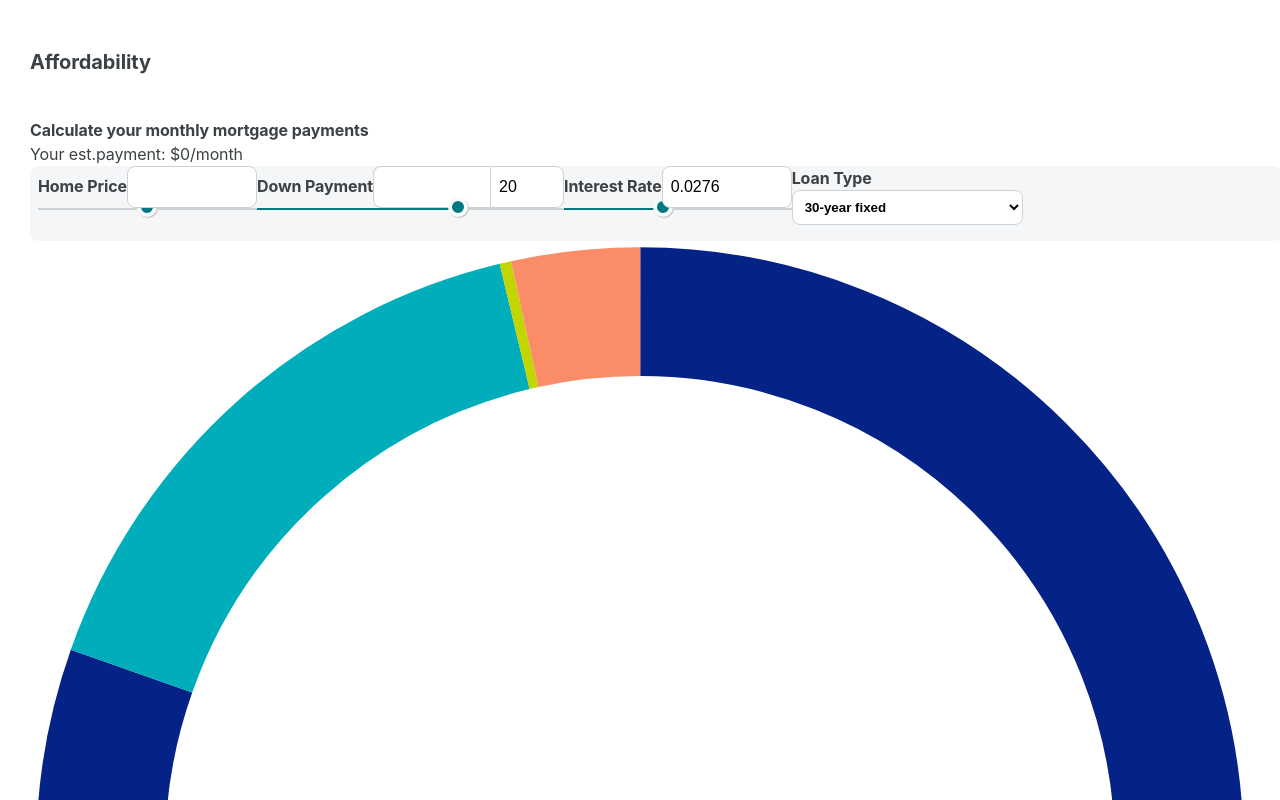
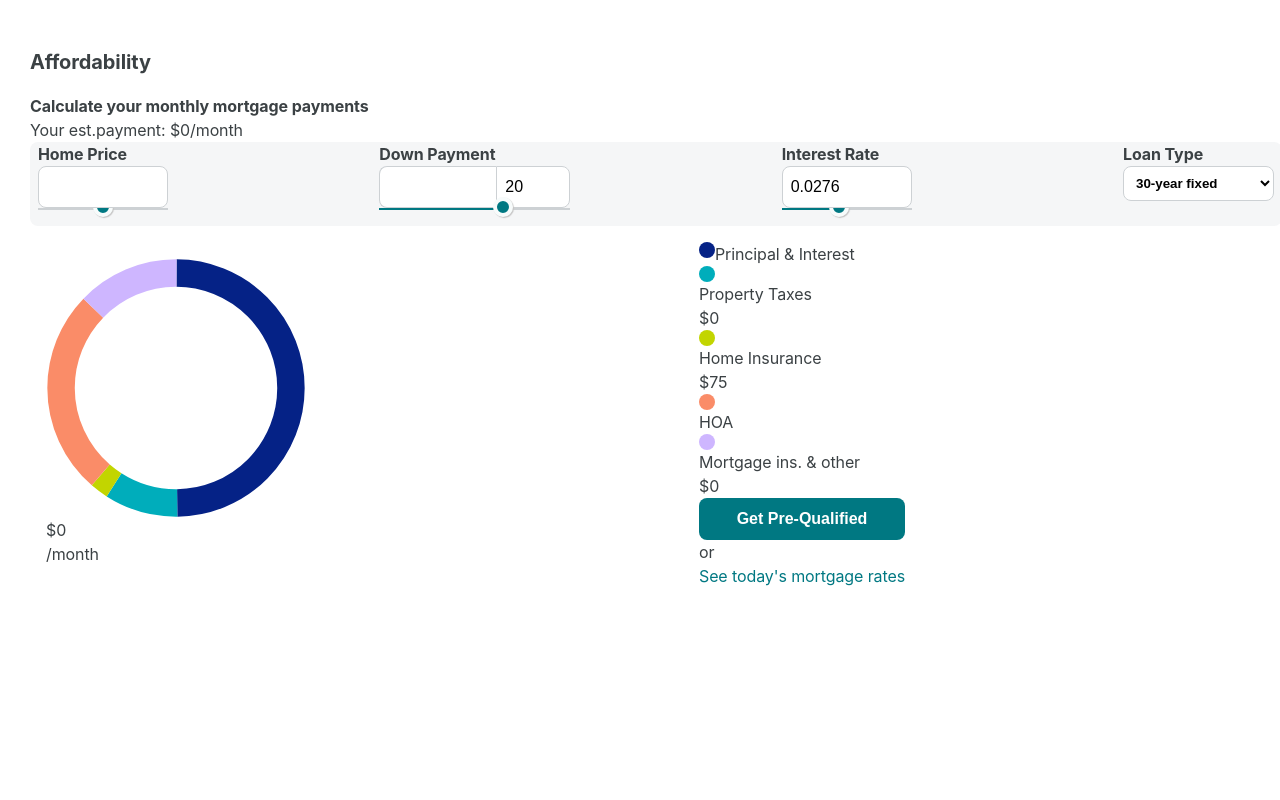
Before and after one commit to JLLS-Group9/MortgageCalc-Service, a React app: page / in a window 1280 px wide. Shown: the top 800 px of the page. Built offline with nearby package versions, Linux system fonts and the light colour scheme; no server answers; the HTML template or start-up script is replaced by a standard one.

Commit message:
styling table

```diff
--- a/babel.config.js
+++ b/babel.config.js
@@ -10,7 +10,7 @@ module.exports = {
     ],
     '@babel/preset-react'
   ],
-  plugins: [
-    'css-modules-transform'
-  ]
+  // plugins: [
+  //   'css-modules-transform'
+  // ]
 };
--- a/client/src/components/App.jsx
+++ b/client/src/components/App.jsx
@@ -113,12 +113,12 @@ class App extends React.Component {
     return (
       <div>
         <div className={styles.title}>Affordability</div>
-        <br></br>
         <div className={styles.textOne}>Calculate your monthly mortgage payments</div>
         <div>Your est.payment: {Number(this.state.monthly).toLocaleString('en-US', {style: "currency",
              currency: "USD",
              minimumFractionDigits: 0,
              maximumFractionDigits: 0,})}/month</div>
+        <div className={styles.formContainer}>
         <Form
           data={this.state}
           setDownPayment={this.setDownPayment}
@@ -129,8 +129,18 @@ class App extends React.Component {
           onDownPayment={this.onDownPayment}
           calcMonthly={this.calcMonthly}
            />
-        <Graph data={this.state}/>
-        {/* <Table data={this.state}/> */}
+        </div>
+        <div>
+
+        <div className={styles.graphTable}>
+          <div>
+          <Graph data={this.state}/>
+          </div>
+          <div className={styles.tableBox}>
+          <Table data={this.state}/>
+          </div>
+        </div>
+        </div>
       </div>
     );
   }
--- a/client/src/components/Form.jsx
+++ b/client/src/components/Form.jsx
@@ -27,11 +27,16 @@ class Form extends React.Component {
       <div className={styles.formTable}>
         <div className={styles.formBox}>
         <form onChange={this.handleInput}>
+          <div>
           <label className={styles.formHeader}>Home Price</label>
+          </div>
+          <div>
           <input className={styles.formPrice}
             type="text"
             name="home_price"
             value={this.props.data.home_price}/>
+          </div>
+          <div>
           <input className={styles.slider}
             type="range"
             name="home_price"
@@ -40,10 +45,14 @@ class Form extends React.Component {
             value={this.props.data.home_price}
             style={{background: `linear-gradient(to right, rgb(0, 120, 130) 0%, rgb(0, 120, 130) ${this.props.data.home_price/16000}%, rgb(205, 209, 212) ${this.props.data.home_price/16000}%, rgb(205, 209, 212) 100%)`}}
           />
+          </div>
         </form>
 
         <form onChange={this.handleInput}>
+          <div>
           <label className={styles.formHeader}>Down Payment</label>
+          </div>
+          <div>
           <input
             className={styles.formLeft }
             type="text"
@@ -56,6 +65,8 @@ class Form extends React.Component {
             name="down_payment_percent"
             value={this.props.data.down_payment_percent}
           />
+          </div>
+          <div>
           <input className={styles.slider}
             type="range"
             name="down_payment_percent"
@@ -64,15 +75,21 @@ class Form extends React.Component {
             value={this.props.data.down_payment_percent}
             style={{background: `linear-gradient(to right, rgb(0, 120, 130) 0%, rgb(0, 120, 130) ${this.props.data.down_payment_percent/.3}%, rgb(205, 209, 212) ${this.props.data.down_payment_percent/.3}%, rgb(205, 209, 212) 100%)`}}
           />
+          </div>
         </form>
 
         <form className={styles.formHeader} onChange={this.handleInput}>
+          <div>
           <label>Interest Rate</label>
+          </div>
+          <div>
           <input className={styles.formPrice}
             type="text"
             name="interest"
             value = {this.props.data.interest}
           />
+          </div>
+          <div>
           <input className={styles.slider}
             type="range"
             name="interest"
@@ -82,10 +99,14 @@ class Form extends React.Component {
             value={this.props.data.interest}
             style={{background: `linear-gradient(to right, rgb(0, 120, 130) 0%, rgb(0, 120, 130) ${this.props.data.interest/.00065}%, rgb(205, 209, 212) ${this.props.data.interest/.00065}%, rgb(205, 209, 212) 100%)`}}
           />
+          </div>
         </form>
 
         <form>
+          <div>
           <label className={styles.formHeader} for="loan type">Loan Type</label>
+          </div>
+          <div>
           <select className={styles.loan}
             onChange={this.handleInput}
             name="loan_type">
@@ -98,6 +119,7 @@ class Form extends React.Component {
             <option value="VA 30-year fixed">VA 30-year fixed</option>
             <option value="VA 15-year fixed">VA 15-year fixed</option>
           </select>
+          </div>
         </form>
         </div>
       </div>
--- a/client/src/components/Graph.jsx
+++ b/client/src/components/Graph.jsx
@@ -2,17 +2,12 @@ import React from 'react';
 import styles from '../style.css';
 
 const Graph = (props) => (
-  <div>
-    <div>
-      <svg viewBox="0 0 36 36">
-        <circle cx="18" cy="18" r="12" fill="#fff" role="presentation"></circle>
-        <circle cx="18" cy="18" r="15.915494309189533" fill="transparent" stroke="rgb(5, 34, 134)" stroke-width="3.8" stroke-dasharray="80.40661668839635 19.593383311603645" stroke-dashoffset="25"></circle>
-        <circle cx="18" cy="18" r="15.915494309189533" fill="transparent" stroke="rgb(0, 173, 187)" stroke-width="3.8" stroke-dasharray="15.853161668839636 84.14683833116037" stroke-dashoffset="44.593383311603645"></circle>
-        <circle cx="18" cy="18" r="15.915494309189533" fill="transparent" stroke="rgb(194, 213, 0)" stroke-width="3.8" stroke-dasharray="0.30557366362451105 99.69442633637549" stroke-dashoffset="28.740221642764013"></circle>
-        <circle cx="18" cy="18" r="15.915494309189533" fill="transparent" stroke="rgb(250, 140, 104)" stroke-width="3.8" stroke-dasharray="3.4346479791395046 96.5653520208605" stroke-dashoffset="28.4346479791395"></circle>
+  <div className={styles.graphBox}>
+    <div className={styles.graph}>
+      <svg viewBox="0 0 36 36"><circle cx="18" cy="18" r="12" fill="#fff" role="presentation"></circle><circle cx="18" cy="18" r="15.915494309189533" fill="transparent" stroke="rgb(5, 34, 134)" stroke-width="3.8" stroke-dasharray="49.800796812749006 50.199203187250994" stroke-dashoffset="25"></circle><circle cx="18" cy="18" r="15.915494309189533" fill="transparent" stroke="rgb(0, 173, 187)" stroke-width="3.8" stroke-dasharray="9.224639901930738 90.77536009806926" stroke-dashoffset="75.19920318725099"></circle><circle cx="18" cy="18" r="15.915494309189533" fill="transparent" stroke="rgb(194, 213, 0)" stroke-width="3.8" stroke-dasharray="2.2984983144345694 97.70150168556543" stroke-dashoffset="65.97456328532026"></circle><circle cx="18" cy="18" r="15.915494309189533" fill="transparent" stroke="rgb(250, 140, 104)" stroke-width="3.8" stroke-dasharray="25.83512105424456 74.16487894575545" stroke-dashoffset="63.67606497088569"></circle><circle cx="18" cy="18" r="15.915494309189533" fill="transparent" stroke="rgb(206, 182, 255)" stroke-width="3.8" stroke-dasharray="12.840943916641129 87.15905608335888" stroke-dashoffset="37.84094391664112"></circle>
       </svg>
     </div>
-    <div>
+    <div className={styles.graphCenter}>
       <div>
         {Number(props.data.monthly).toLocaleString('en-US', {style: "currency",
              currency: "USD",
--- a/client/src/components/Table.jsx
+++ b/client/src/components/Table.jsx
@@ -2,12 +2,12 @@ import React from 'react';
 import styles from '../style.css';
 
 const Table = (props) => (
-  <div>
-    <div>
+  <div >
+    <div className={styles.tableGrid}>
 
-      <div>
+      <div className={styles.tableData}>
         <div>
-          <div>
+          <div className={styles.tableData}>
             <div className={styles.blueDot}></div>
             <div>{'Principal & Interest'}</div>
           </div>
--- a/client/src/style.css
+++ b/client/src/style.css
@@ -97,6 +97,7 @@ html, body {
 
 .formBox {
   display: flex;
+  justify-content:space-around; justify-content:space-between;
   margin-left: -8px;
   margin-right: -8px;
   margin-top: -16px;
@@ -238,3 +239,59 @@ html, body {
   color: rgb(0, 120, 130);
   text-decoration: none;
 }
+
+.graph {
+  width: 260px;
+  height: 260px;
+}
+
+.graphBox {
+  display: block;
+  margin: 32px 32px 32px 16px;
+}
+
+/* .graphCenter {
+  position: absolute;
+  top: 50%;
+  transform: translateY(-50%);
+  margin: 0px;
+  width: 100%;
+  display: flex;
+  -webkit-box-pack: center;
+  justify-content: center;
+} */
+
+.tableData {
+  display: flex;
+}
+
+.formContainer {
+  display: block;
+}
+
+.tableBox {
+  box-sizing: border-box;
+  flex: 1 1 0%;
+  display: flex;
+  -webkit-box-align: center;
+  align-items: center;
+  -webkit-box-pack: center;
+  justify-content: center;
+  flex-direction: column;
+  padding: 16px 0px 16px 16px;
+  min-width: 50%;
+}
+
+.tableGrid {
+  width: 100%;
+  -webkit-box-flex: 0;
+  flex: 0 0 auto;
+  display: block;
+}
+
+.graphTable {
+  display: flex;
+  flex-wrap: wrap;
+  -webkit-box-pack: center;
+  justify-content: center;
+}
--- a/jest.config.js
+++ b/jest.config.js
@@ -180,6 +180,9 @@ module.exports = {
   //  "\\.pnp\\.[^\\/]+$"
   ],
 
+  moduleNameMapper: {
+    "\\.(css|scss)$": "<rootDir>/__mocks__/styleMock.js"
+  },
   // An array of regexp pattern strings that are matched against all modules before the module loader will automatically return a mock for them
   // unmockedModulePathPatterns: undefined,
 
```
Also changed, not shown: 2 other files (tests, documents, lock files or other folders).
